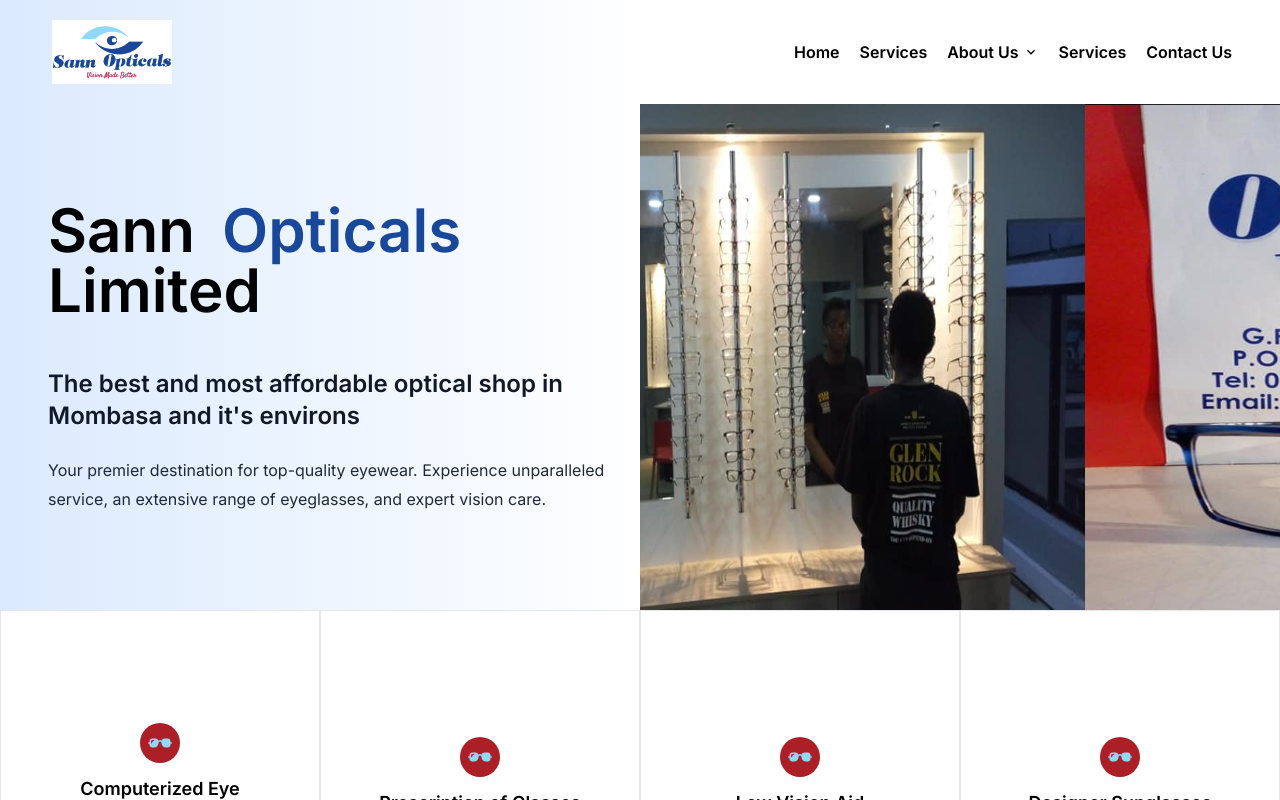
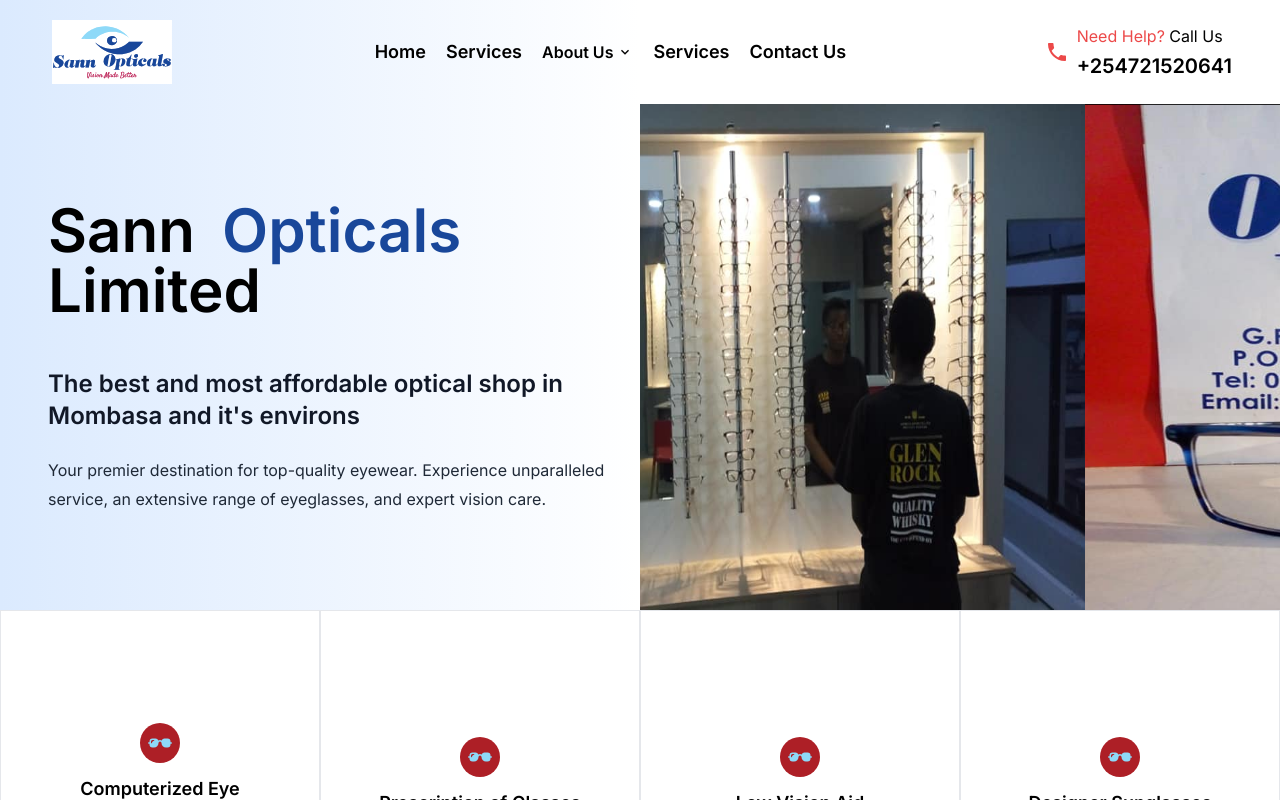
Before and after one commit to JoelOgira/sann-opticals, a Next.js app: page / in a window 1280 px wide. Shown: the top 800 px of the page. Built offline with nearby package versions, Linux system fonts and the light colour scheme.

Commit message:
Updated styling and content in the header

```diff
--- a/app/components/Header.jsx
+++ b/app/components/Header.jsx
@@ -4,8 +4,7 @@
 import { useState } from 'react'
 import Image from 'next/image'
 import logo from '../../public/logo.svg'
-import { MdOutlineKeyboardArrowUp } from 'react-icons/md'
-import { MdOutlineKeyboardArrowDown } from 'react-icons/md'
+import { MdOutlineKeyboardArrowUp, MdOutlineKeyboardArrowDown, MdLocalPhone } from 'react-icons/md'
 
 export default function Header() {
 
@@ -32,7 +31,7 @@
                     <Image src={logo} alt="Site Icon" className='w-[8rem] h-[4rem]' />
                 </Link>
 
-                <div className="hidden [&>a]:font-semibold [&>div>div>span]:font-semibold [&>div>div>div>a]:font-semibold md:flex md:flex-wrap md:items-center md:justify-center space-x-5">
+                <div className="hidden [&>a]:font-semibold [&>a]:text-lg [&>div>div>span]:font-semibold [&>div>div>div>a]:font-semibold [&>div>div>div>a]:text-lg md:flex md:flex-wrap md:items-center md:justify-center space-x-5">
                     <Link href="/" className="hover:text-lightBlue">Home</Link>
                     <Link href="/services" className="hover:text-lightBlue">Services</Link>
                     <div onMouseEnter={handleAbout} onMouseLeave={handleAbout} onClick={handleAbout} className="cursor-pointer z-30">
@@ -43,13 +42,21 @@
                         {isAboutClosed ? '' :
                             <div className="z-50">
                                 <div className="bg-white absolute pr-9 pl-3 py-3 flex flex-col space-y-3 shadow-md hover:[&>a]:text-lightBlue">
-                                    <Link onClick={handleAbout} href="/about/our-church" >Our Church</Link>
+                                    <Link onClick={handleAbout} href="/about/our-church" >Our Team</Link>
                                     <Link onClick={handleAbout} href="/about/our-beliefs" >Our Beliefs</Link>
                                 </div>
                             </div>}
                     </div>
                     <Link href="/services" className="hover:text-lightBlue">Services</Link>
                     <Link href="/contact" className="hover:text-lightBlue">Contact Us</Link>
+                </div>
+
+                <div className="hidden md:flex md:space-x-2 md:items-center">
+                    <div className='text-2xl text-lightRed' ><MdLocalPhone /></div>
+                    <div className='flex flex-col space-y-1'>
+                        <p><span className='text-lightRed'>Need Help? </span>Call Us</p>
+                        <p className='font-semibold text-xl'>+254721520641</p>
+                    </div>
                 </div>
 
                 <button
```
